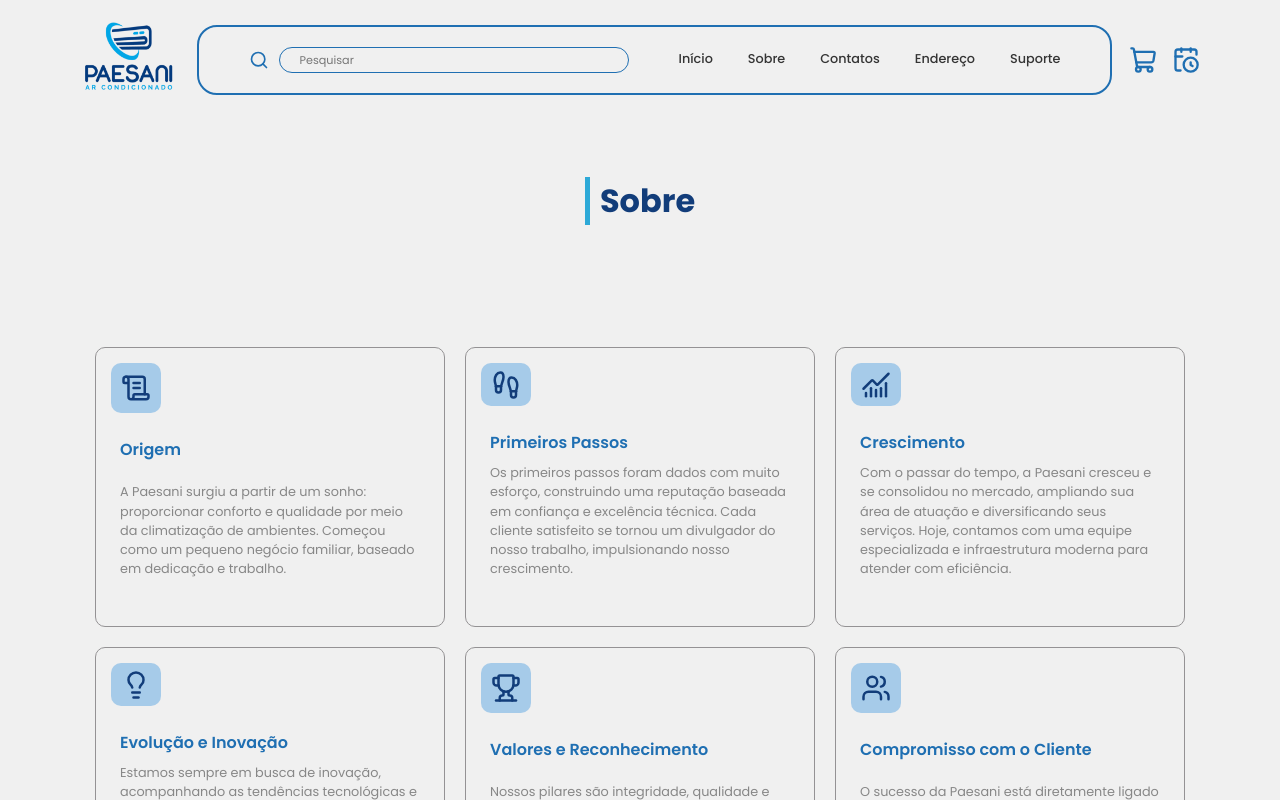
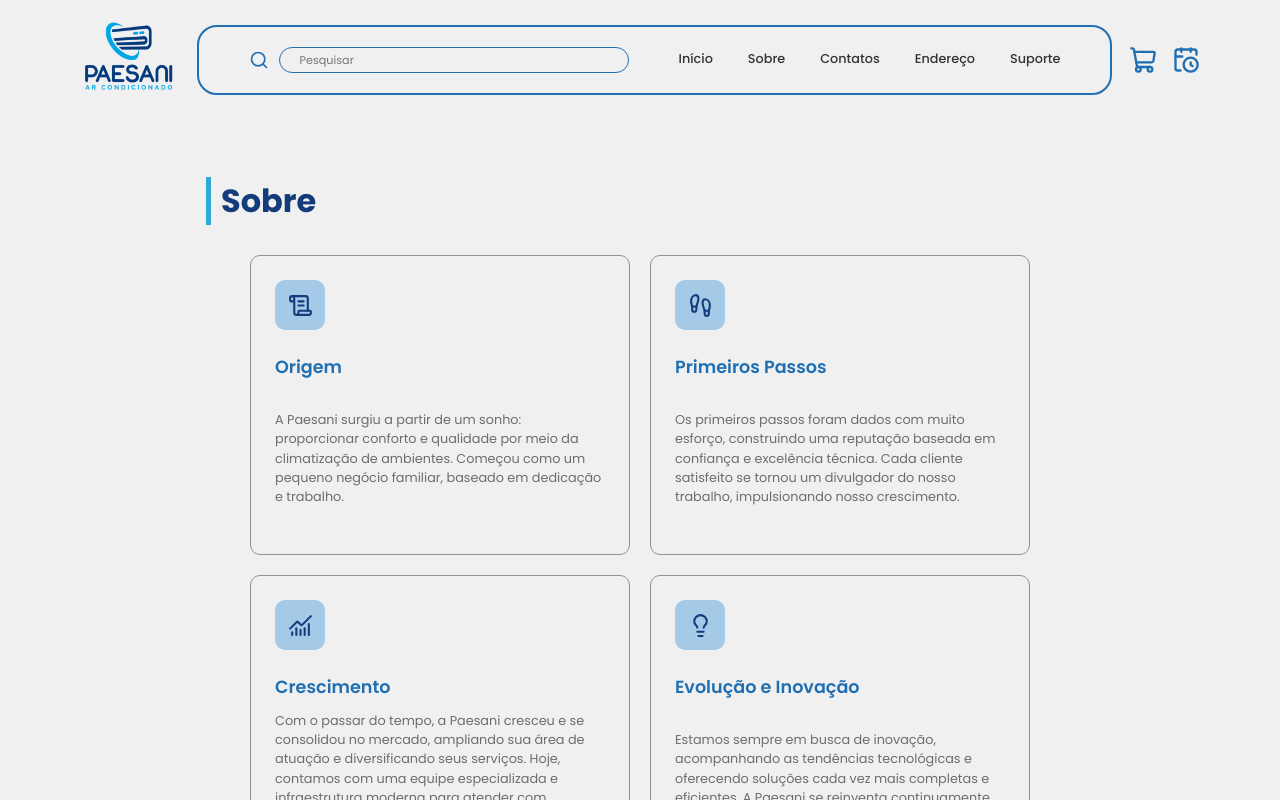
Before and after one commit to isabelacisotto/Projeto-Paesani---Pineda-e-Isabela, a React (Vite) app: page / in a window 1280 px wide. Both pictures are taken after a click on the item "Sobre". Shown: the top 800 px of the page. Built offline with nearby package versions, Linux system fonts and the light colour scheme.

Commit message:
Fix: about page title and animations

```diff
--- a/package.json
+++ b/package.json
@@ -12,6 +12,7 @@
   "dependencies": {
     "aos": "^2.3.4",
     "lucide-react": "^1.7.0",
+    "motion": "^12.38.0",
     "react": "^19.2.4",
     "react-dom": "^19.2.4"
   },
--- a/src/components/Cards/Card.css
+++ b/src/components/Cards/Card.css
@@ -72,15 +72,16 @@
     background-color: transparent;
     border-radius: 10px;
     border: 1px solid #949294;
-    width: 350px;
-    height: 280px;
+    width: 380px;
+    height: 300px;
     display: flex;
     flex-direction: column;
     transition: 0.3s ease;
+    cursor: default
 }
 
 .about-card:hover {
-    transform: translateY(-5px);
+    transform: translateY(-3px);
     box-shadow: 0px 4px 10px #89bce6b6;
     border-color: #89bce6b6;
 }
@@ -89,8 +90,8 @@
     display: flex;
     align-items: center;
     justify-content: center;
-    margin-left: 15px;
-    margin-top: 15px;
+    margin-left: 24px;
+    margin-top: 24px;
     width: 50px;
     height: 50px;
     background-color: #89bce6b6;
@@ -108,9 +109,8 @@
 }
 
 .about-card-info h4 {
-    font-size: 1rem;
+    font-size: 1.1rem;
     font-weight: 600;
-    margin-bottom: 8px;
     color: var(--color2);
 }
 
--- a/src/components/Cards/Card.jsx
+++ b/src/components/Cards/Card.jsx
@@ -1,9 +1,15 @@
 import { ChartNoAxesCombined, Footprints, Lightbulb, ScrollText, Trophy, Users } from 'lucide-react';
 import './Card.css';
+import { motion } from 'framer-motion';
 
-export function ServicesCard({ name, description, image, index }) {
+export function ServicesCard({ name, description, image }) {
     return (
-        <div className="card" data-aos="fade-right" data-aos-delay={index * 100}>
+        <motion.div className="card"
+            initial={{ opacity: 0, y: 10 }}
+            whileInView={{ opacity: 1, y: 0 }}
+            transition={{ duration: 0.3 }}
+            viewport={{ once: true }}
+        >
             <img src={image} alt={name} className='card-img' />
 
             <div className="card-info">
@@ -11,13 +17,18 @@ export function ServicesCard({ name, description, image, index }) {
                 <p>{description}</p>
                 <button className="play-btn"> Contrate já! </button>
             </div>
-        </div>
+        </motion.div>
     )
 }
 
-export function ProductsCard({ name, description, image, index }) {
+export function ProductsCard({ name, description, image }) {
     return (
-        <div className="card" data-aos="fade-right" data-aos-delay={index * 100}>
+        <motion.div className="card"
+            initial={{ opacity: 0, y: 10 }}
+            whileInView={{ opacity: 1, y: 0 }}
+            transition={{ duration: 0.3 }}
+            viewport={{ once: true }}
+        >
             <img src={image} alt={name} className='card-img' />
 
             <div className="card-info">
@@ -25,26 +36,46 @@ export function ProductsCard({ name, description, image, index }) {
                 <p>{description}</p>
                 <button className="play-btn"> Compre aqui! </button>
             </div>
-        </div>
+        </motion.div>
     )
 }
 
 export function AboutCard({ name, description }) {
     return (
-        <div className="about-card" data-aos="fade-right">
-            <div className="about-card-icon">
-                {name === 'Origem' && <ScrollText size={30} color='var(--color1)' />}
-                {name === 'Primeiros Passos' && <Footprints size={30} color='var(--color1)' />}
-                {name === 'Crescimento' && <ChartNoAxesCombined size={30} color='var(--color1)' />}
-                {name === 'Evolução e Inovação' && <Lightbulb size={30} color='var(--color1)' />}
-                {name === 'Valores e Reconhecimento' && <Trophy size={30} color='var(--color1)' />}
-                {name === 'Compromisso com o Cliente' && <Users size={30} color='var(--color1)' />}
-            </div>
+        <motion.div className="about-card"
+            initial={{ opacity: 0 }}
+            whileInView={{ opacity: 1 }}
+            transition={{ duration: 0.5 }}
+            viewport={{ once: true }}
+        >
+            <motion.div className="about-card-icon"
+                initial={{ opacity: 0}}
+                whileInView={{ opacity: 1 }}
+                transition={{ duration: 0.2 }}
+                viewport={{ once: true }}
+            >
+                {name === 'Origem' && <ScrollText size={25} color='var(--color1)' />}
+                {name === 'Primeiros Passos' && <Footprints size={25} color='var(--color1)' />}
+                {name === 'Crescimento' && <ChartNoAxesCombined size={25} color='var(--color1)' />}
+                {name === 'Evolução e Inovação' && <Lightbulb size={25} color='var(--color1)' />}
+                {name === 'Valores e Reconhecimento' && <Trophy size={25} color='var(--color1)' />}
+                {name === 'Compromisso com o Cliente' && <Users size={25} color='var(--color1)' />}
+            </motion.div>
 
             <div className="about-card-info">
-                <h4>{name}</h4>
-                <p>{description}</p>
+                <motion.h4
+                    initial={{ opacity: 0, y: 5 }}
+                    whileInView={{ opacity: 1, y: 0 }}
+                    transition={{ duration: 0.2, delay: 0.5 }}
+                    viewport={{ once: true }}
+                >{name}</motion.h4>
+                <motion.p
+                    initial={{ opacity: 0, y: 5 }}
+                    whileInView={{ opacity: 1, y: 0 }}
+                    transition={{ duration: 0.2, delay: 0.5 }}
+                    viewport={{ once: true }}
+                >{description}</motion.p>
             </div>
-        </div>
+        </motion.div>
     )
 }
--- a/src/pages/App.css
+++ b/src/pages/App.css
@@ -11,7 +11,6 @@
     flex-direction: column;
     justify-content: flex-start;
     align-items: center;
-    background-color: var(-);
     padding: 40px 20px;
     margin-top: 100px;
 }
@@ -21,6 +20,7 @@
     flex-direction: column;
     margin-top: 3%;
     margin-bottom: 35px;
+    width: 70%;
 }
 
 .paesani-services-title {
@@ -54,6 +54,7 @@
     display: flex;
     flex-direction: column;
     margin-top: 3%;
+    width: 70%;
 }
 
 .paesani-products-title {
@@ -69,8 +70,16 @@
     display: flex;
     flex-direction: column;
     margin-top: 3%;
-    padding: 20px 40px;
-    width: 100%;
+    width: 70%;
+}
+
+.paesani-about-title {
+    font-size: 2rem;
+    font-weight: 700;
+    color: var(--color1);
+    border-left: 5px solid var(--color3);
+    padding-left: 10px;
+    margin-bottom: 30px;
 }
 
 .paesani-about-cards {
--- a/src/pages/App.jsx
+++ b/src/pages/App.jsx
@@ -3,22 +3,13 @@ import { paesaniProducts, paesaniServices } from "../api/paesani.api"
 import { AboutCard, ProductsCard, ServicesCard } from "../components/Cards/Card"
 import { Header } from "../components/Header"
 import './App.css'
-import Aos from 'aos'
-import 'aos/dist/aos.css'
+import { motion } from "framer-motion"
 
 export default function App() {
     const [search, setSearch] = useState("")
     const [activeTab, setActiveTab] = useState("inicio")
     const filteredProducts = paesaniProducts.filter(() => activeTab === 'inicio').filter((p) => p.name.toLowerCase().includes(search.toLowerCase()));
     const filteredServices = paesaniServices.filter(() => activeTab === 'inicio').filter((s) => s.name.toLowerCase().includes((search.toLowerCase())));
-
-    useEffect(() => {
-        Aos.init({
-            duration: 800,
-            easing: 'ease-in-out',
-            once: true,
-        })
-    }, [])
 
     return (
         <>
@@ -27,35 +18,33 @@ export default function App() {
             </div>
 
             <main className="main-container">
-                <div className="paesani-services">
-                    <h1 className="paesani-services-title">
-                        {activeTab === 'inicio' && 'Serviços'}
-                        {activeTab === 'sobre' && 'Sobre'}
-                        {activeTab === 'contatos' && 'Contatos'}
-                        {activeTab === 'endereco' && 'Endereço'}
-                        {activeTab === 'suporte' && 'Suporte'}
-                    </h1>
-
+                {activeTab === 'inicio' && (
+                    <>
+                        <motion.div className="paesani-services"
+                            initial={{ opacity: 0, y: 20 }}
+                            whileInView={{ opacity: 1, y: 0 }}
+                            transition={{ duration: 0.5 }}
+                            viewport={{ once: true }}
+                        >
+                            <h1 className="paesani-services-title">Serviços</h1>
                             <div className="paesani-services-cards">
                                 {filteredServices.length > 0 ? filteredServices.map((s) => (
                                     <ServicesCard
-                                data-aos="fade-left"
                                         key={s.id}
                                         name={s.name}
                                         description={s.description}
                                         image={s.image}
                                     />
-                        )) : <p>{
-                            activeTab === 'inicio' && 'Nenhum serviço encontrado' ||
-                            activeTab === 'contatos' && 'Nenhum contato encontrado' ||
-                            activeTab === 'endereco' && 'Nenhum endereço encontrado' ||
-                            activeTab === 'suporte' && 'Nenhum suporte encontrado'
-                        }</p>}
+                                )) : <p>Nenhum serviço encontrado</p>}
                             </div>
-                </div>
+                        </motion.div>
 
-                {activeTab === 'inicio' && (
-                    <div className="paesani-products">
+                        <motion.div className="paesani-products"
+                            initial={{ opacity: 0, y: 20 }}
+                            whileInView={{ opacity: 1, y: 0 }}
+                            transition={{ duration: 0.5 }}
+                            viewport={{ once: true }}
+                        >
                             <h1 className="paesani-products-title">Produtos</h1>
                             <div className="paesani-products-cards">
                                 {filteredProducts.length > 0 ? filteredProducts.map((p) => (
@@ -67,11 +56,13 @@ export default function App() {
                                     />
                                 )) : <p>Nenhum produto encontrado</p>}
                             </div>
-                    </div>
+                        </motion.div>
+                    </>
                 )}
 
                 {activeTab === 'sobre' && (
                     <div className="paesani-about">
+                        <h1 className="paesani-about-title">Sobre</h1>
                         <div className="paesani-about-cards">
                             <AboutCard
                                 key='1'
```
Also changed, not shown: 1 other file (tests, documents, lock files or other folders). Lines whose indentation alone changed are shown as unchanged.
